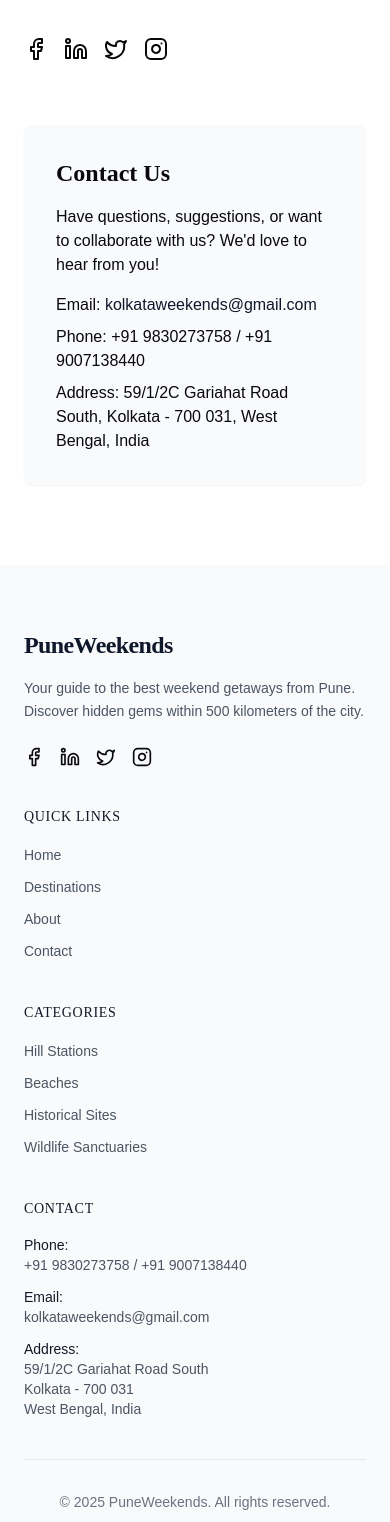
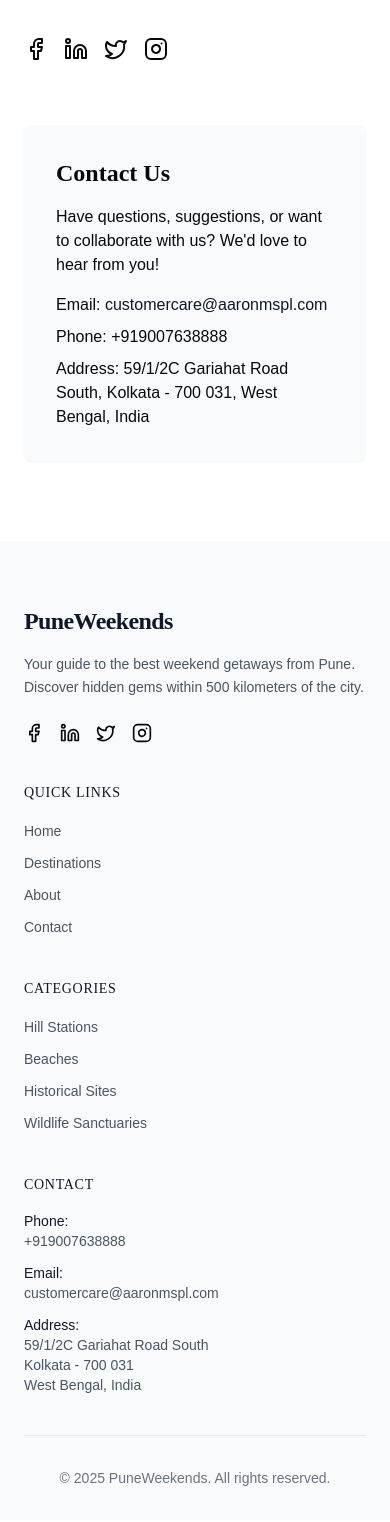
Before and after one commit to AaronTechnologies/punewanderlust, a React (Vite) app: page /about in a window 390 px wide. Shown: the part 1647-3169 px from the top of the page. Built offline with nearby package versions, Linux system fonts and the light colour scheme.

Commit message:
Update contact information
Update contact email and phone number in the contact section.

```diff
--- a/src/components/Footer.tsx
+++ b/src/components/Footer.tsx
@@ -1,3 +1,4 @@
+
 import React from 'react';
 import { Link } from 'react-router-dom';
 import SocialLinks from './SocialLinks';
@@ -42,11 +43,11 @@ const Footer: React.FC = () => {
             <ul className="space-y-3">
               <li className="text-gray-600 text-sm">
                 <span className="block font-medium text-gray-900">Phone:</span>
-                +91 9830273758 / +91 9007138440
+                +919007638888
               </li>
               <li className="text-gray-600 text-sm">
                 <span className="block font-medium text-gray-900">Email:</span>
-                <a href="mailto:kolkataweekends@gmail.com" className="hover:text-primary">kolkataweekends@gmail.com</a>
+                <a href="mailto:customercare@aaronmspl.com" className="hover:text-primary">customercare@aaronmspl.com</a>
               </li>
               <li className="text-gray-600 text-sm">
                 <span className="block font-medium text-gray-900">Address:</span>
--- a/src/pages/About.tsx
+++ b/src/pages/About.tsx
@@ -86,13 +86,13 @@ const About = () => {
               <ul className="space-y-2">
                 <li>
                   <span className="font-medium">Email:</span>{' '}
-                  <a href="mailto:kolkataweekends@gmail.com" className="text-primary hover:underline">
-                    kolkataweekends@gmail.com
+                  <a href="mailto:customercare@aaronmspl.com" className="text-primary hover:underline">
+                    customercare@aaronmspl.com
                   </a>
                 </li>
                 <li>
                   <span className="font-medium">Phone:</span>{' '}
-                  +91 9830273758 / +91 9007138440
+                  +919007638888
                 </li>
                 <li>
                   <span className="font-medium">Address:</span>{' '}
--- a/src/pages/Contact.tsx
+++ b/src/pages/Contact.tsx
@@ -1,3 +1,4 @@
+
 import React, { useEffect, useState } from 'react';
 import Layout from '@/components/Layout';
 import SocialLinks from '@/components/SocialLinks';
@@ -73,16 +74,15 @@ const Contact = () => {
 
                     <div>
                       <h4 className="text-sm uppercase tracking-wider font-medium text-gray-500 mb-2">Email Us</h4>
-                      <a href="mailto:kolkataweekends@gmail.com" className="text-primary hover:underline">
-                        kolkataweekends@gmail.com
+                      <a href="mailto:customercare@aaronmspl.com" className="text-primary hover:underline">
+                        customercare@aaronmspl.com
                       </a>
                     </div>
 
                     <div>
                       <h4 className="text-sm uppercase tracking-wider font-medium text-gray-500 mb-2">Call Us</h4>
                       <p className="text-gray-900">
-                        +91 9830273758<br />
-                        +91 9007138440
+                        +919007638888
                       </p>
                     </div>
 
```
